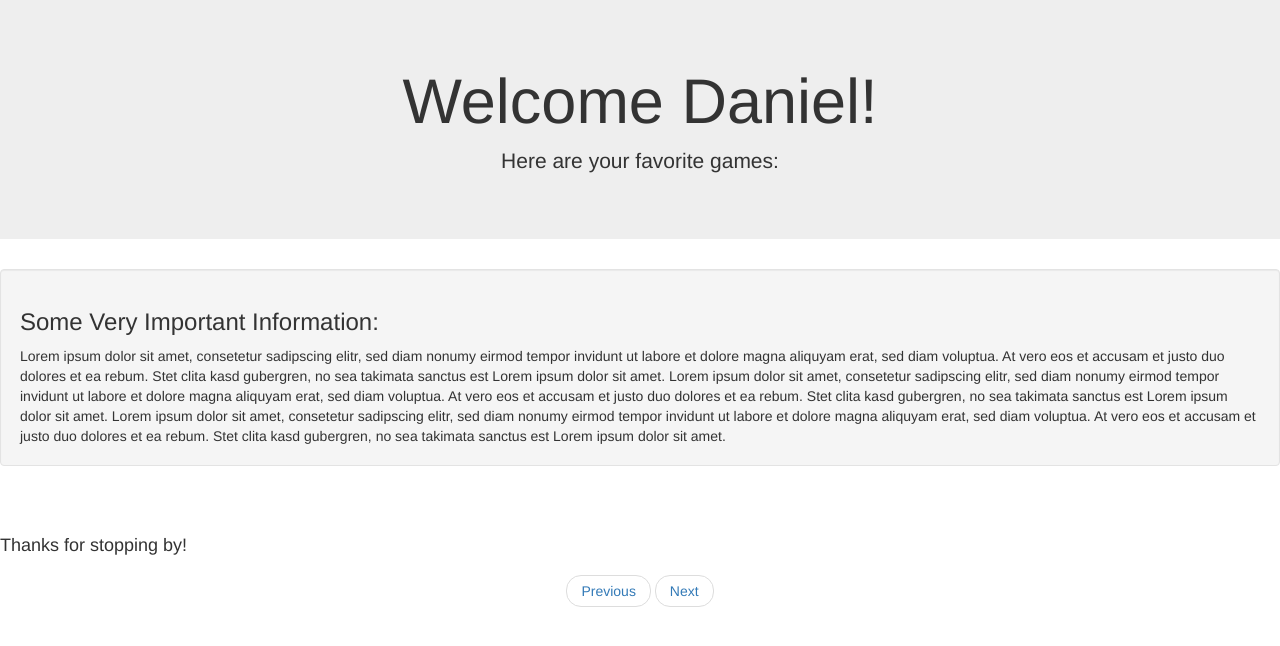
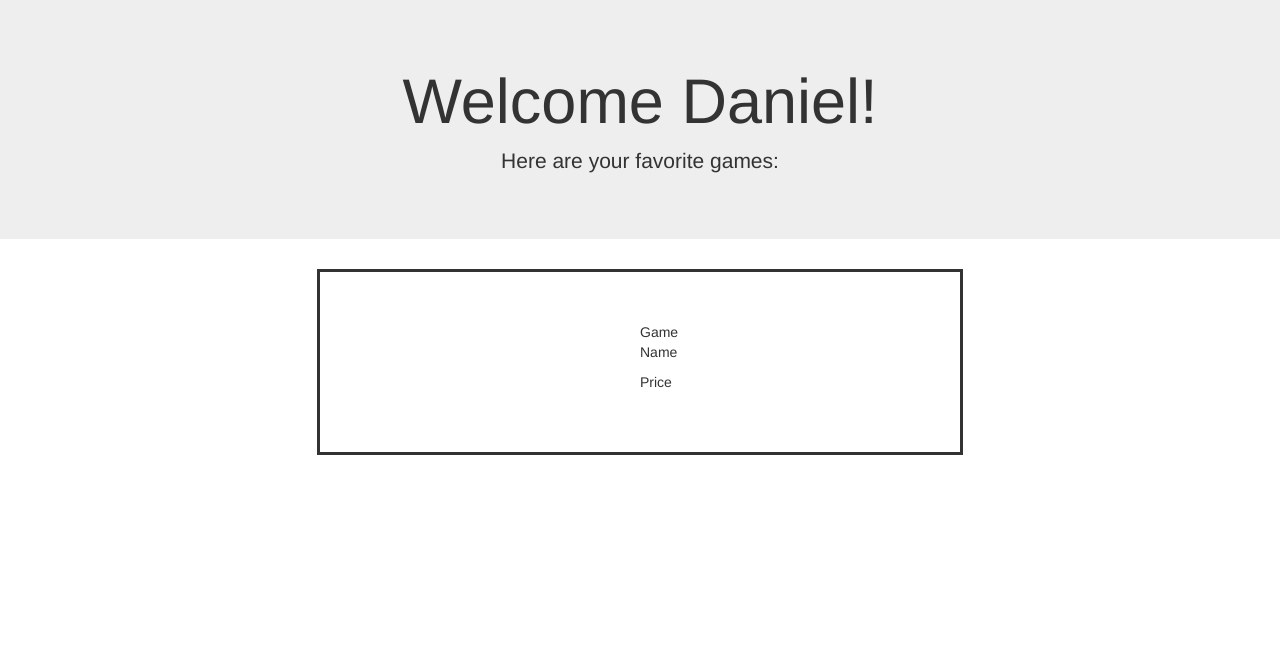
Before and after one commit to ThisIsMyNick/Stitch, a Flask app: template templates/profile.html in a window 1280 px wide. Shown: the part 73-719 px from the top of the page. Run offline with Flask 2, Linux system fonts and the light colour scheme; the template is opened without the code that fills it, so the values that code supplies are empty.

Commit message:
some changes to templates

```diff
--- a/static/css/overwrite.css
+++ b/static/css/overwrite.css
@@ -2,3 +2,18 @@
 	padding-top: 5px;
 	padding-bottom: 5px;
 }
+
+.game {
+	width: 520px;
+	padding-right: 25%;
+	padding-left: 25%;
+	padding-top: 50px;
+	padding-bottom: 50px;
+	border-style: solid;
+	margin-bottom: 30px;
+	margin-top: 30px;
+}
+.game:hover {
+	background: white;
+  opacity: 50%;
+}
--- a/templates/homepage.html
+++ b/templates/homepage.html
@@ -57,11 +57,11 @@
 		</div>
 
 		<br>
-		<br>"h
+		<br>
 
 		 <div class="row">
                         <div class="col-md-6">
-                                <p> Game Name <p>
+                                <p> Game Name </p>
                         </div>
                         <div class="col-md-2">
                                 <p> Price </p>
--- a/templates/profile.html
+++ b/templates/profile.html
@@ -30,17 +30,13 @@
       <p>Here are your favorite games:</p>
     </div>
 
-    <div class="well">
-        <h3>Some Very Important Information:</h3>
-        Lorem ipsum dolor sit amet, consetetur sadipscing elitr, sed diam nonumy eirmod tempor invidunt ut labore et dolore magna aliquyam erat, sed diam voluptua. At vero eos et accusam et justo duo dolores et ea rebum. Stet clita kasd gubergren, no sea takimata sanctus est Lorem ipsum dolor sit amet. Lorem ipsum dolor sit amet, consetetur sadipscing elitr, sed diam nonumy eirmod tempor invidunt ut labore et dolore magna aliquyam erat, sed diam voluptua. At vero eos et accusam et justo duo dolores et ea rebum. Stet clita kasd gubergren, no sea takimata sanctus est Lorem ipsum dolor sit amet. Lorem ipsum dolor sit amet, consetetur sadipscing elitr, sed diam nonumy eirmod tempor invidunt ut labore et dolore magna aliquyam erat, sed diam voluptua. At vero eos et accusam et justo duo dolores et ea rebum. Stet clita kasd gubergren, no sea takimata sanctus est Lorem ipsum dolor sit amet.
+    <div class="container-fluid game">
+  <div class="row" id="gameRow">
+    <div class="col-md-6">
+      <p class="gameText"> Game Name </p>
     </div>
-
-    <br><br>
-        <h4><p>Thanks for stopping by!</p></h4>
-      <ul class="pager">
-        <li><a href="#">Previous</a></li>
-        <li><a href="#">Next</a></li>
-      </ul>
+    <div class="col-md-2">
+      <p class="gameText"> Price </p>
     </div>
 
   </body>
```
